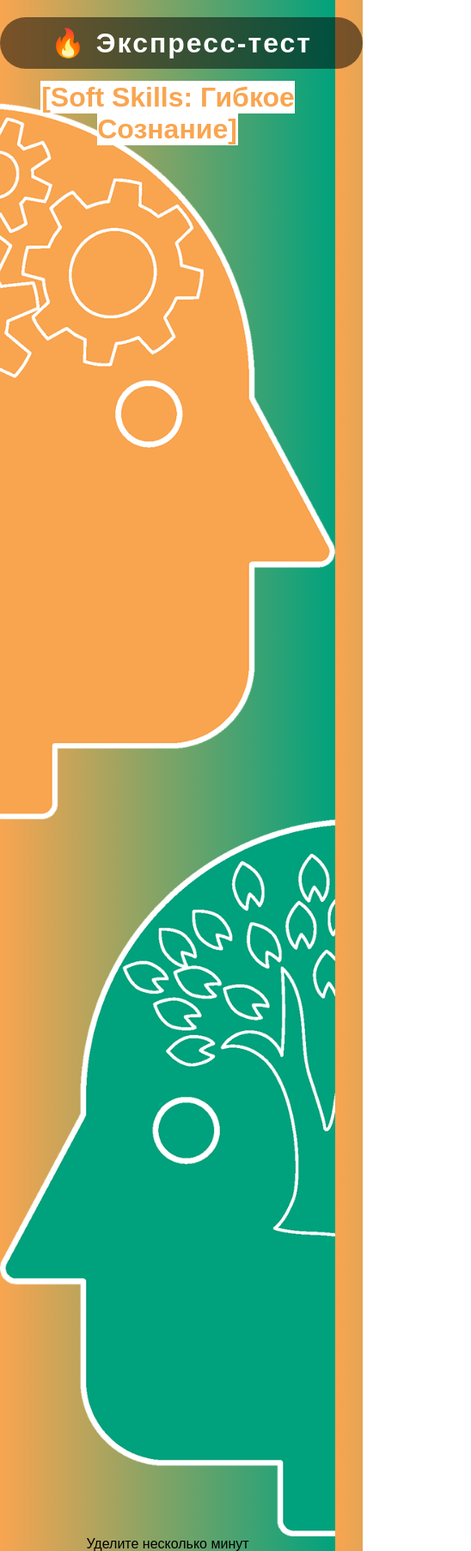
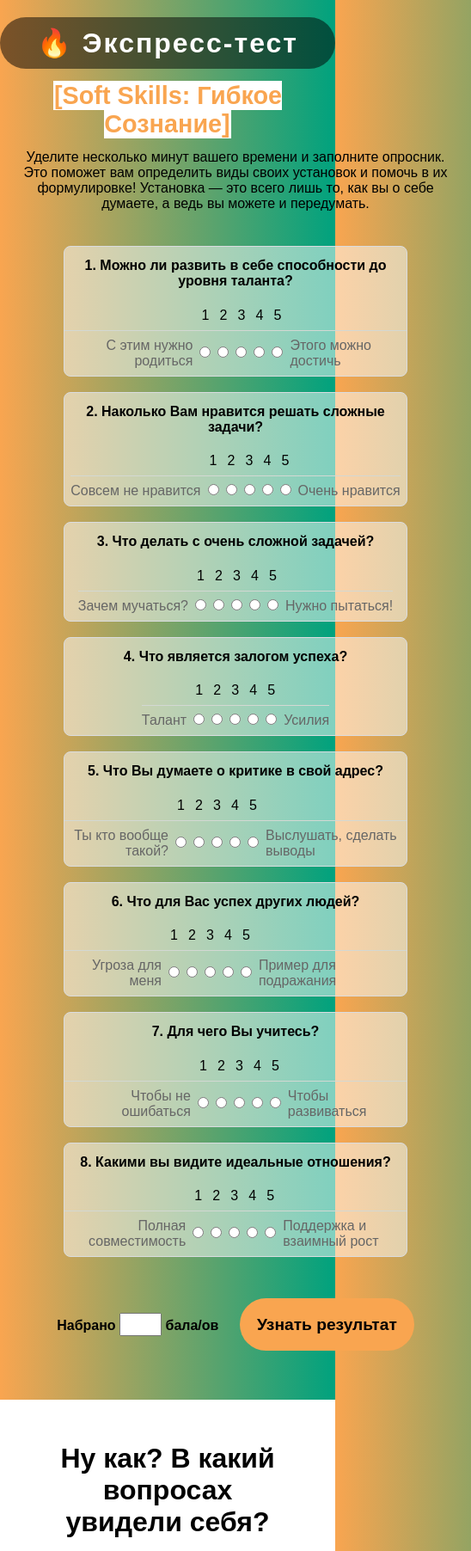
Before and after one commit to igor-fedkov/mindset, a plain HTML site: page index.html in a window 390 px wide. Shown: the top 1804 px of the page at 86% size, 548 px wide, since content can reach past the window. Drawn offline with Linux system fonts and the light colour scheme.

Commit message:
Изменяет адаптивность под мобильные устройства

```diff
--- a/css/style.css
+++ b/css/style.css
@@ -13,11 +13,18 @@ table {
 	margin-left: auto;
 	margin-right: auto;
 }
+@media (max-width: 600px) {
+	.left-img,
+	.right-img {
+		display: none;
+	}
+}
+@media (max-width: 600px) {
+	.mindset {
+		font-size: 1.8em;
+	}
+}
 .description {
-	/* text-align: center;
-	white-space: normal;
-	word-wrap: break-word;
-    margin: 0px auto 30px auto;  */
 	margin-top: 30px;
 	margin-bottom: 30px;
 }
@@ -25,18 +32,15 @@ table {
 	margin-top: 20px;
 	color: white;
 	height: 100px;
-	/* text-transform: uppercase; */
 }
 .main {
-	/* background-color:#fff; */
-	/* border:1px solid #dadce0;
-    border-radius:8px; */
+	margin-top: 15px;
 	text-align: center;
 	padding: 24px;
 	margin: auto;
-	/* margin-right: auto;  */
 	white-space: normal;
 	width: 50%;
+	min-width: 500px;
 }
 
 .td-for-radio {
@@ -76,6 +80,7 @@ table {
 	margin: auto;
 	overflow-x: auto;
 	max-width: 75%;
+	min-width: 400px;
 }
 .table-box {
 	background-color: rgba(255, 255, 255, 0.5);
@@ -92,18 +97,19 @@ table {
 	margin-top: .83em;
 	margin-bottom: .83em;
 }
-.left-img {
-	/* position: absolute; */
+.left-img-box {
+	width: 25%;
 	float: left;
 	top: 150px;
 }
-.right-img {
-	/* position: absolute; */
+.right-img-box {
+	width: 25%;
 	float: right;
 	top: 150px;
 }
+
 img {
-	width: 400px;
+	/* width: 400px; */
 	display: block;
 	height: auto;
 	max-width: 100%;
@@ -111,17 +117,14 @@ img {
 .test {
 	border: solid 1px #0000;
 	border-radius: 90px;
-	width: 400px;
+	max-width: 400px;
 	margin-left: auto;
 	margin-right: auto;
 	background: rgba(0, 0, 0, 0.5);
-	/* color: #f9a550; */
 	color: #fff;
-	/* font-size: 30px; */
 	font-weight: bold;
 	padding: 10px;
 	letter-spacing: 2px;
-	/* text-shadow: 1px 1px 2px black, 0 0 1em black; */
 	margin-bottom: 15px;
 }
 .mindset {
@@ -133,7 +136,6 @@ img {
 	border: 1px solid white;
 	margin-left: auto;
 	margin-right: auto;
-	margin-bottom: 5px;
 }
 .btn {
 	width: 200px;
@@ -193,8 +195,9 @@ img {
 	padding-bottom: 50px;
 }
 .description-items-img {
-	height: 350px;
+	max-height: 350px;
 	width: auto;
 	margin-left: auto;
 	margin-right: auto;
+	max-width: 100%;
 }
--- a/index.html
+++ b/index.html
@@ -4,6 +4,7 @@
     <meta charset="UTF-8">
     <meta name="viewport" content="width=device-width, initial-scale=1.0">
     <link rel="stylesheet" href="./css/style.css">
+    <link rel="stylesheet" href="">
     <link href="https://fonts.googleapis.com/css2?family=Montserrat:wght@400;700&display=swap">
     <title>Как ты мыслишь?</title>
 
@@ -62,8 +63,12 @@
         <h1 class="mindset">[Soft Skills: Гибкое Сознание]</h1>
     </div>
 
-    <div class="left-img"><img src="./img/orange-head.png" alt=""></div>
-    <div class="right-img"><img src="./img/green-head.png" alt=""></div>
+    <div class="left-img-box">
+        <img class="left-img" src="./img/left-head.png" alt="">
+    </div>
+    <div class="right-img-box">
+        <img class="right-img" src="./img/right-head.png" alt="">
+    </div>
 
     <div class="main">
 
@@ -463,7 +468,7 @@
                 </li>
                 <li class="description-items">
                     <img class="description-items-img" src="./img/batman.png" alt="Сделал себя сам" title="Сделал себя сам">
-                    <h1 class="description-list-header">31-40</h1>
+                    <h1 class="description-list-header">31...40</h1>
                     <p>Вы на пути к тому, чтобы стать следующим Энштэйном, или Моцартом. </p>
                     <p>С вами легко в общении и в отношениях. </p>
                     <p>Вы смотрите далеко вперёд, не замечая чужих и собственных недостатков. Ведь они на самом деле не являются постоянной
```
Also changed, not shown: img/batman.png, img/left-head.png (added), img/right-head.png (added), img/robin.png.
